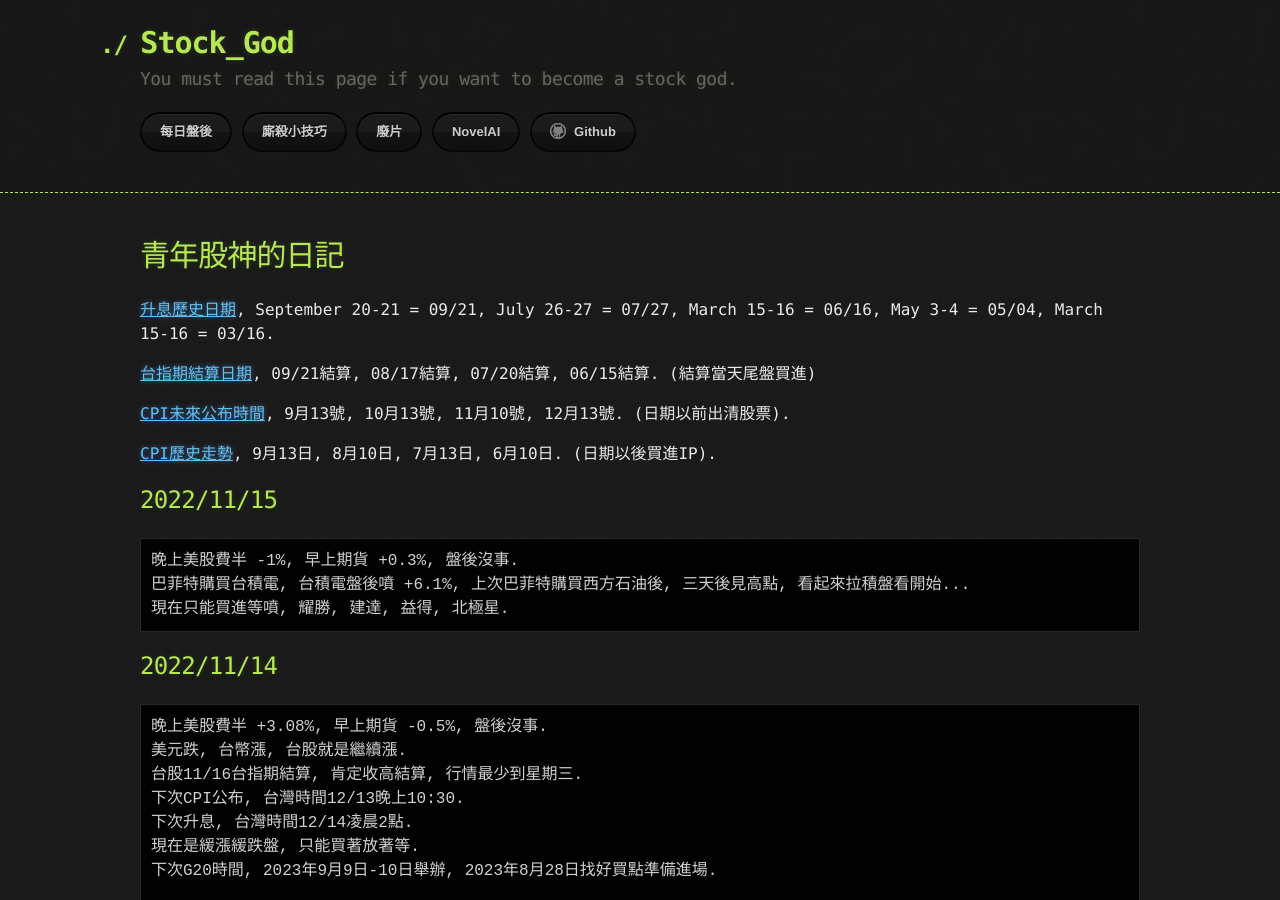
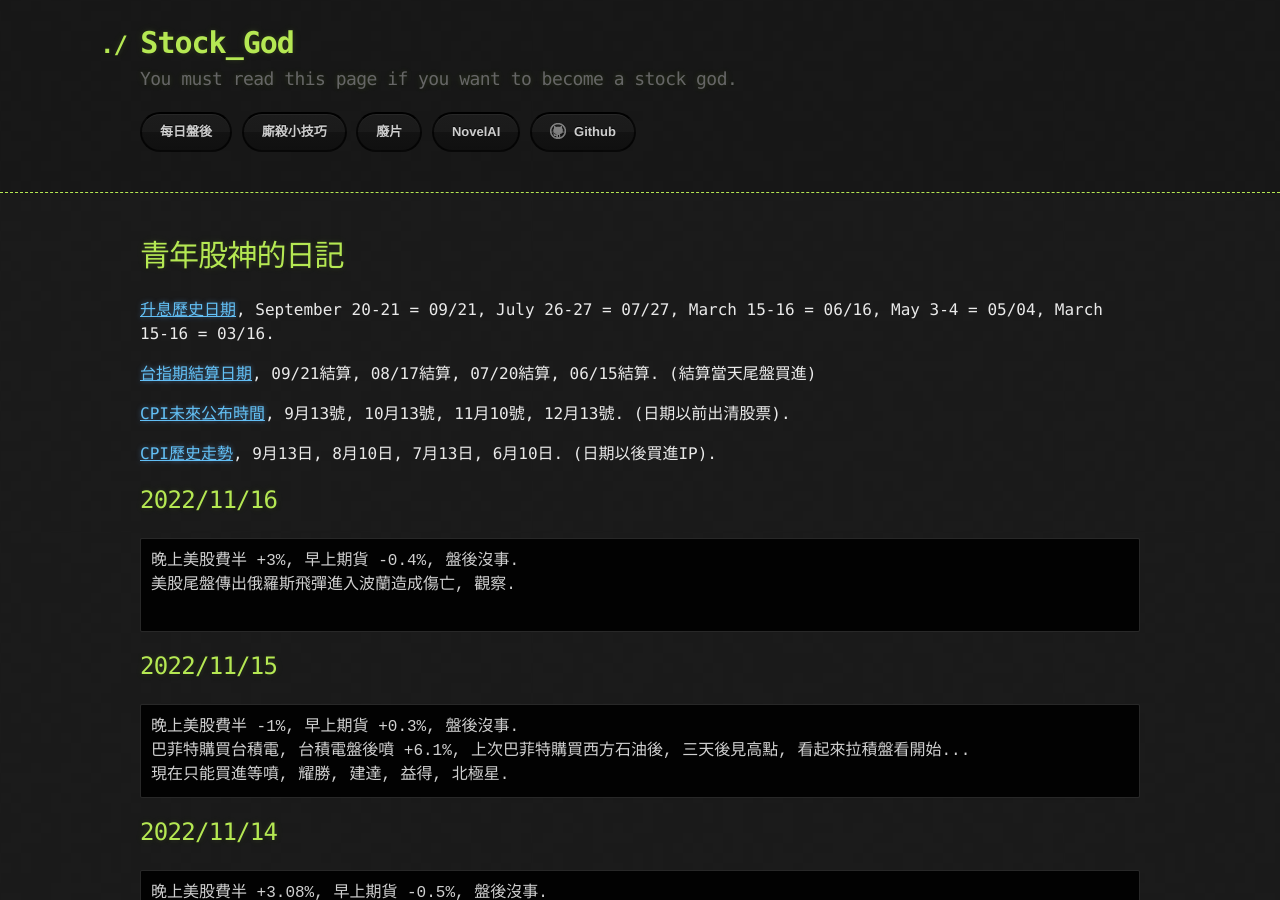
Before and after one commit to lepg5487/Stock_God, a Jekyll site: the page built from index.md, in a window 1280 px wide and 900 px high. Built offline with Jekyll 4.4.1, drawn with Linux system fonts in a browser that asks for light colours; our own code applies the rules of GitHub Pages for plain Markdown files.

Commit message:
Update index.md

````diff
--- a/index.md
+++ b/index.md
@@ -11,6 +11,13 @@ layout: testlayouts
 [CPI未來公布時間](https://chihyun.tw/cpi-release-date/), 9月13號, 10月13號, 11月10號, 12月13號. (日期以前出清股票).
 
 [CPI歷史走勢](https://hk.investing.com/economic-calendar/cpi-733), 9月13日, 8月10日, 7月13日, 6月10日. (日期以後買進IP).
+
+## 2022/11/16
+```
+晚上美股費半 +3%, 早上期貨 -0.4%, 盤後沒事.
+美股尾盤傳出俄羅斯飛彈進入波蘭造成傷亡, 觀察.
+
+```
 
 ## 2022/11/15
 ```
````
